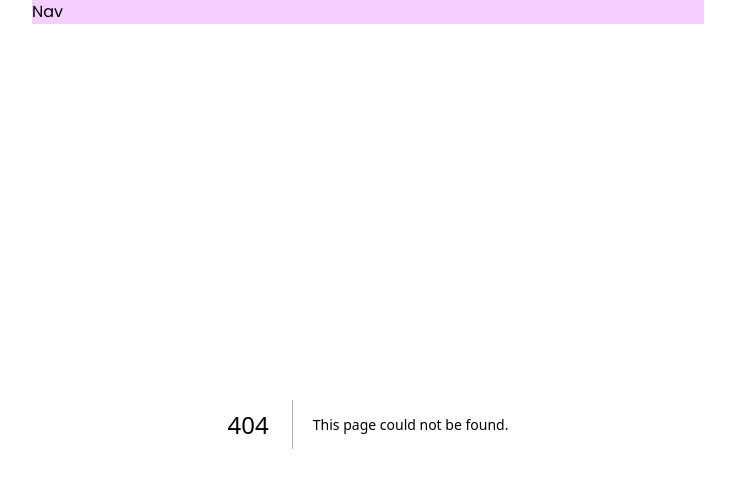
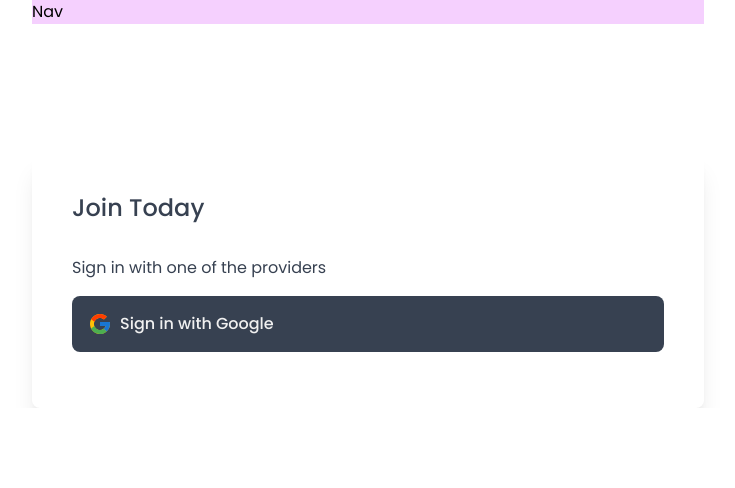
Before and after one commit to jpvergaralb/nextjs-fullstack, a Next.js app: page /auth/login in a window 1280 px wide. Before the commit this address had no page. Shown: the top 488 px of the page, without its empty margins (272-1007 px from the left). Built offline with nearby package versions, Linux system fonts and the light colour scheme.

Commit message:
base style for login page

```diff
--- /dev/null
+++ b/src/pages/auth/login.js
@@ -0,0 +1,19 @@
+import {FcGoogle} from 'react-icons/fc'
+
+
+function Login() {
+  return (
+    <div className="shadow-xl mt-32 p-10 text-gray-700 rounded-lg">
+      <h2 className="text-2xl font-medium"> Join Today </h2>
+
+      <div className="py-4">
+        <h3 className="py-4"> Sign in with one of the providers</h3>
+        <button className="text-[#f0f0f0] bg-gray-700 w-full font-medium rounded-lg flex align-middle p-4">
+        <FcGoogle className="mr-2 text-2xl" /> Sign in with Google
+        </button>
+      </div>
+    </div>
+  )
+}
+
+export default Login
```
